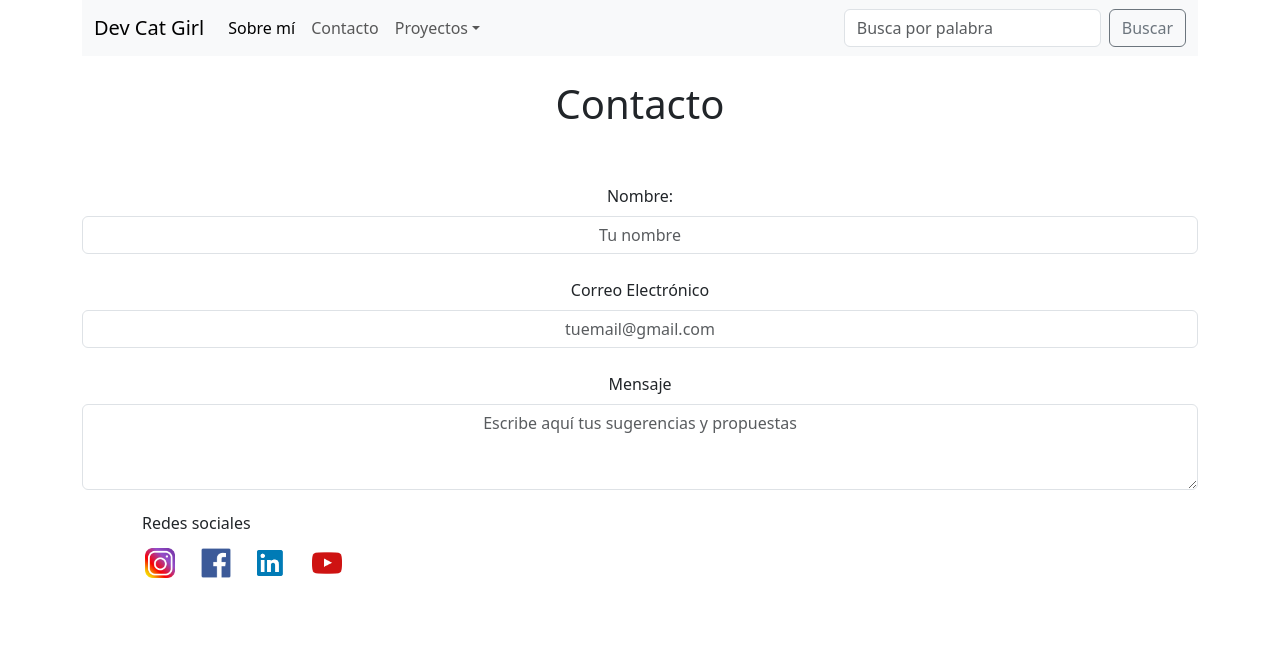
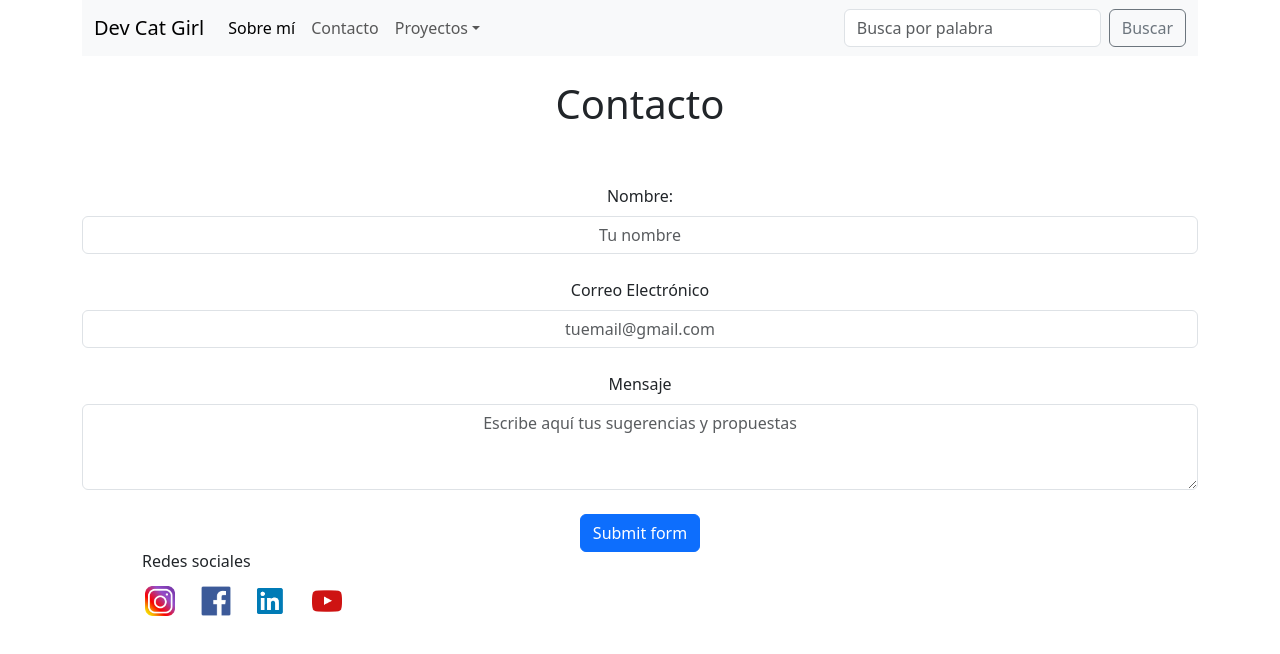
Before and after one commit to catalina-arriagada/portfolio, a React (Create React App) app: page /contacto in a window 1280 px wide. Shown: the top 654 px of the page. Built offline with nearby package versions, Linux system fonts and the light colour scheme.

Commit message:
form validation 1

```diff
--- a/src/components/Contact.jsx
+++ b/src/components/Contact.jsx
@@ -1,9 +1,11 @@
-import React from 'react';
-import { Form, Col, Row } from 'react-bootstrap';
-import InstaLogoButton from './rrss/InstaLogo';
-import FaceLogoButton from './rrss/FaceLogo';
-import LinkeLogoButton from './rrss/LinkeLogo';
-import YoutLogoButton from './rrss/YoutLogo';
+import React from "react";
+import { Form, Col, Row, Button } from "react-bootstrap";
+import InstaLogoButton from "./rrss/InstaLogo";
+import FaceLogoButton from "./rrss/FaceLogo";
+import LinkeLogoButton from "./rrss/LinkeLogo";
+import YoutLogoButton from "./rrss/YoutLogo";
+import { useState } from "react";
+
 //formulario validar
 //organizar grid de rrss
 //personalizar estilo caja rrss (color pastel, adornos)
@@ -22,39 +24,107 @@ const Contact = () => {
     window.open("http://www.youtube.com");
   };
 
-    return(
-        <div className='row pt-4'>
-            <h2 className='col display-6 text-center'>Contacto</h2>
-            <Form className='text-center mt-5'>
-                <Form.Group as={Col} rows={3} controlId="validationCustom01" className="mb-4">
+  const [email, setEmail] = useState('');
+  const [error, setError] = useState('');
+
+  const validateEmail = (email) => {
+    // Expresión regular para validar el correo electrónico
+    const regex = /^[^\s@]+@[^\s@]+\.[^\s@]+$/;
+    return regex.test(email);
+  };
+
+  const handleChange = (e) => {
+    setEmail(e.target.value);
+    if (!validateEmail(e.target.value)) {
+      setError('Email no es válido');
+    } else {
+      setError('');
+    }
+  };
+
+  const [validated, setValidated] = useState(false);
+
+  const handleSubmit = (e) => {
+    const form = e.currentTarget;
+    if (form.checkValidity() === false) {
+      e.preventDefault();
+      e.stopPropagation();
+    }
+    if (validateEmail(email)) {
+        //alert('Email es válido');
+      } else {
+        setError('Email no es válido');
+      }
+
+    setValidated(true);
+  };
+
+  return (
+
+    <div className="row pt-4">
+      <h2 className="col display-6 text-center">Contacto</h2>
+      <Form className="text-center mt-5" onSubmit={handleSubmit} noValidate validated={validated}>
+        <Form.Group
+          as={Col}
+          rows={3}
+          controlId="validationCustom01"
+          className="mb-4"
+        >
           <Form.Label>Nombre:</Form.Label>
           <Form.Control
             required
             type="text"
             placeholder="Tu nombre"
             defaultValue=""
-                        className='text-center'
+            className="text-center"
           />
         </Form.Group>
         <Form.Group className="mb-4" controlId="exampleForm.ControlInput1">
           <Form.Label>Correo Electrónico</Form.Label>
-                    <Form.Control type="email" placeholder="tuemail@gmail.com" className='text-center' />
+          <Form.Control
+            required
+            type="email"
+            placeholder="tuemail@gmail.com"
+            className="text-center"
+            value={email}
+            onChange={handleChange}
+          />
         </Form.Group>
+        {error && <p style={{ color: 'red' }}>{error}</p>}
         <Form.Group className="mb-4" controlId="exampleForm.ControlTextarea1">
           <Form.Label>Mensaje</Form.Label>
-                    <Form.Control as="textarea" rows={3} placeholder='Escribe aquí tus sugerencias y propuestas' className='text-center' />
+          <Form.Control
+            required
+            as="textarea"
+            rows={3}
+            placeholder="Escribe aquí tus sugerencias y propuestas"
+            className="text-center"
+          />
         </Form.Group>
+        <Button type="submit">Submit form</Button>
       </Form>
-            <div className='rrss-div'>
-                <h6 className='rrss-title'>Redes sociales</h6>
+      <div className="rrss-div">
+        <h6 className="rrss-title">Redes sociales</h6>
         <Row xs={4}>
-                    <InstaLogoButton imageInstaSource="./img/logoinsta192.png" onClick={handleClickInsta}/>
-                    <FaceLogoButton imageFaceSource="./img/logofacebook192.png" onClick={handleClickFace}/>
-                    <LinkeLogoButton imageLinkeSource="./img/logolinkedin192.png" onClick={handleClickLinkedin}/>
-                    <YoutLogoButton imageYoutSource="./img/logoyoutube192.png" onClick={handleClickYoutube}/>
+          <InstaLogoButton
+            imageInstaSource="./img/logoinsta192.png"
+            onClick={handleClickInsta}
+          />
+          <FaceLogoButton
+            imageFaceSource="./img/logofacebook192.png"
+            onClick={handleClickFace}
+          />
+          <LinkeLogoButton
+            imageLinkeSource="./img/logolinkedin192.png"
+            onClick={handleClickLinkedin}
+          />
+          <YoutLogoButton
+            imageYoutSource="./img/logoyoutube192.png"
+            onClick={handleClickYoutube}
+          />
         </Row>
       </div>
     </div>
-    )
-}
+  );
+};
 export default Contact;
```
Lines whose indentation alone changed are shown as unchanged.
